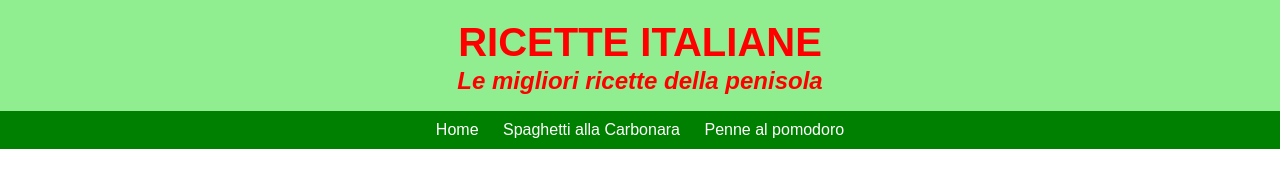
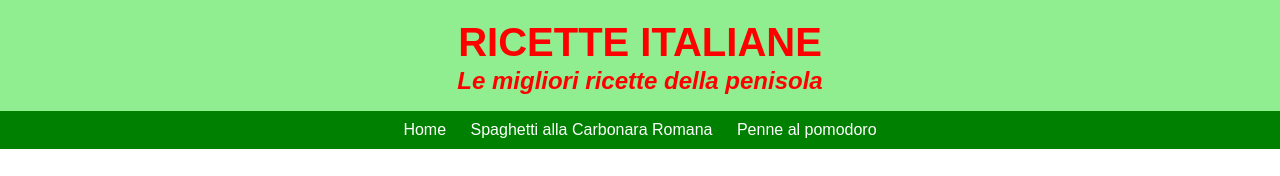
Before and after one commit to LeuzZzZ/LacerbaBnb, a plain HTML site: page index.html in a window 1280 px wide. Shown: the top 176 px of the page. Drawn offline with Linux system fonts and the light colour scheme.

Commit message:
Update index.html

```diff
--- a/index.html
+++ b/index.html
@@ -13,7 +13,7 @@
 			</a>
 			<ul id="nav">
 				<li><a href="index.html">Home</a></li>
-				<li><a href="carbonara.html">Spaghetti alla Carbonara</a></li>
+				<li><a href="carbonara.html">Spaghetti alla Carbonara Romana</a></li>
 				<li><a href="pomodoro.html">Penne al pomodoro</a></li>
 			</ul>
 		</div>
```
